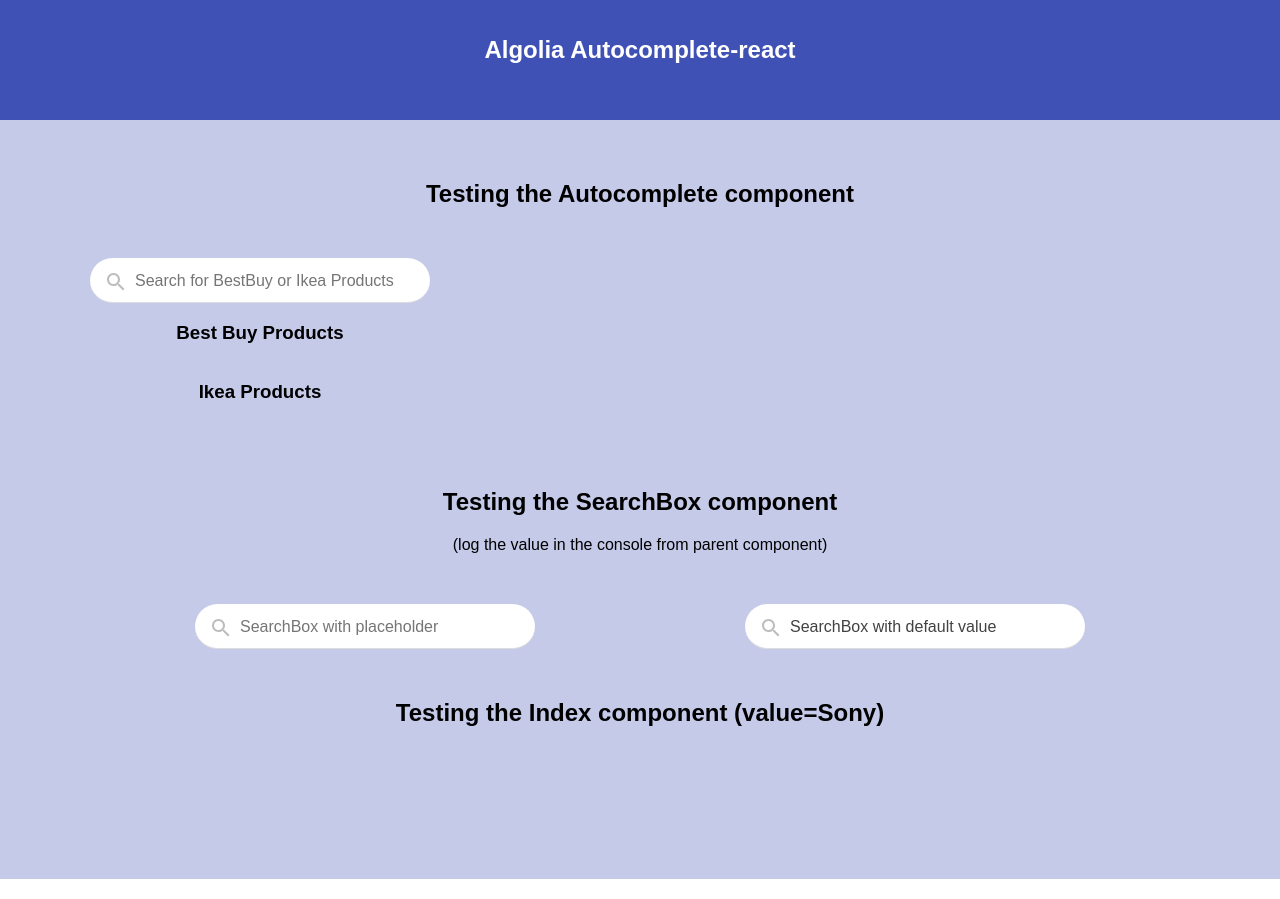
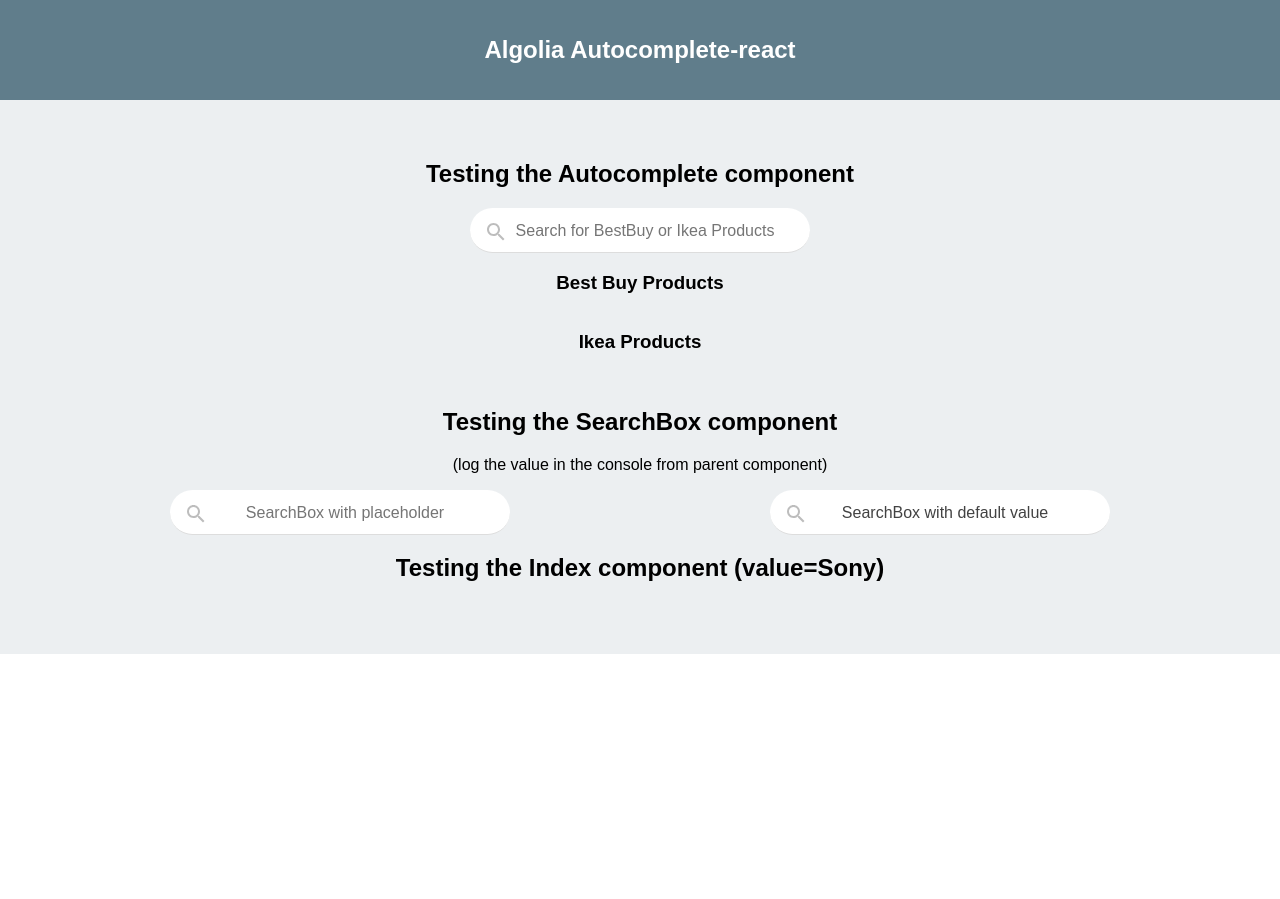
Before and after one commit to kant01ne/autocomplete-react, a React (Create React App) app: page / in a window 1280 px wide. After the commit the page ends 800 px from the top, so only its background shows below. Built offline with nearby package versions, Linux system fonts and the light colour scheme; no server answers.

Commit message:
css tweaks

```diff
--- a/src/App.css
+++ b/src/App.css
@@ -1,11 +1,11 @@
 .App {
   text-align: center;
-  background-color: #C5CAE9;
+  background-color: #ECEFF1;
 }
 
 .App-header {
-  background-color: #3F51B5;
-  height: 80px;
+  background-color: #607D8B;
+  height: 60px;
   padding: 20px;
   color: white;
 }
@@ -38,7 +38,3 @@
 .flex-4 {
   flex: 4;
 }
-
-.margin-50 {
-  margin: 50px;
-}
--- a/src/App.js
+++ b/src/App.js
@@ -39,7 +39,7 @@ class App extends Component {
         </header>
         <div className="App-intro">
           <h2>Testing the Autocomplete component</h2>
-          <div className="container margin-50">
+          <div className="container">
             <AutoComplete
               appId="latency"
               apiKey="6be0576ff61c053d5f9a3225e2a90f76"
--- a/src/AutoComplete/AutoComplete.js
+++ b/src/AutoComplete/AutoComplete.js
@@ -1,6 +1,7 @@
 import React, { Component } from 'react';
 import SearchBox from '../SearchBox/SearchBox';
 import Index from '../Index/Index';
+
 
 class AutoComplete extends Component {
   constructor(props) {
@@ -55,7 +56,7 @@ class AutoComplete extends Component {
 
   render() {
     return (
-      <div>
+      <div style={{width:'100%'}}>
         {this.props.children && this._recursivelyPopulateChildrenProps(this.props.children)}
       </div>
     );
--- a/src/Index/Index.js
+++ b/src/Index/Index.js
@@ -57,7 +57,7 @@ class Index extends Component {
     }
     return (
       <ul>
-        {this.state.hits && this.state.hits && this.state.hits.map((item, key) => {
+        {this.state.hits && this.state.hits.map((item, key) => {
           return Hit(item, key);
         })}
       </ul>
--- a/src/SearchBox/SearchBox.css
+++ b/src/SearchBox/SearchBox.css
@@ -9,6 +9,9 @@
   border: none;
 	color: #424242;
   border-bottom: 1px solid #ddd;
+	justify-content: center;
+	align-items: center;
+	text-align: center;
 }
 
 #searchBox:focus {
```
